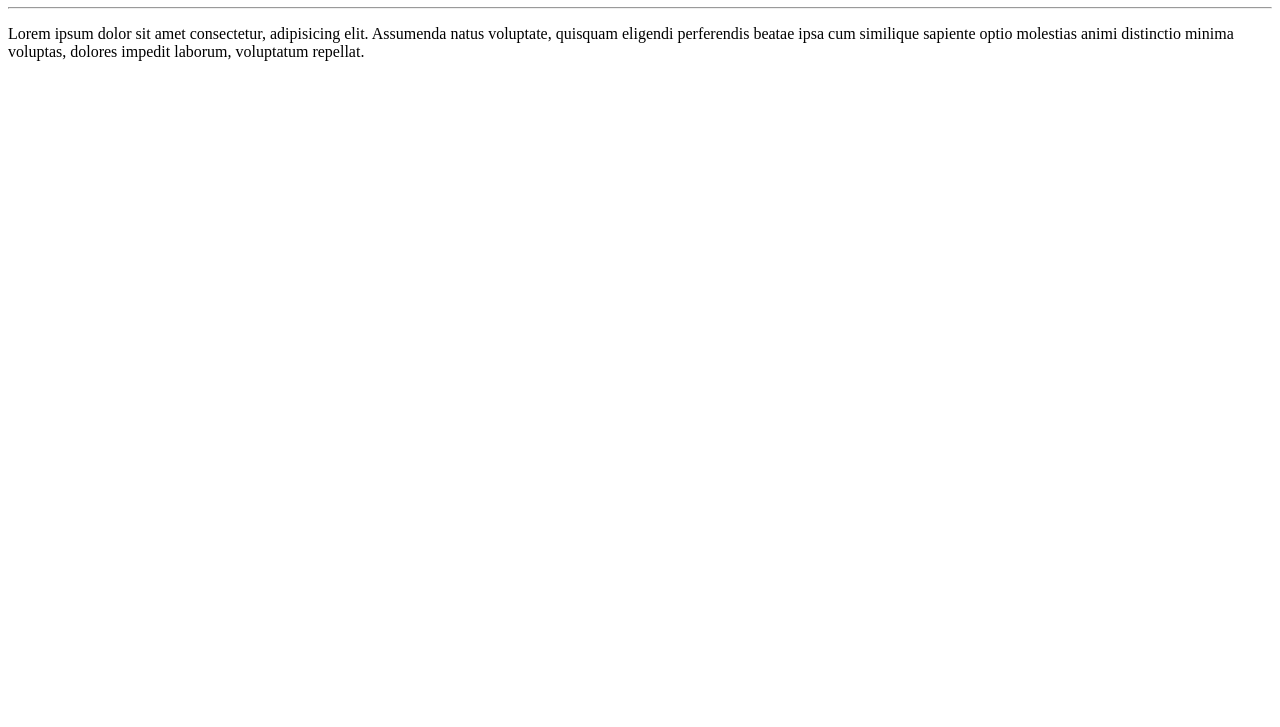
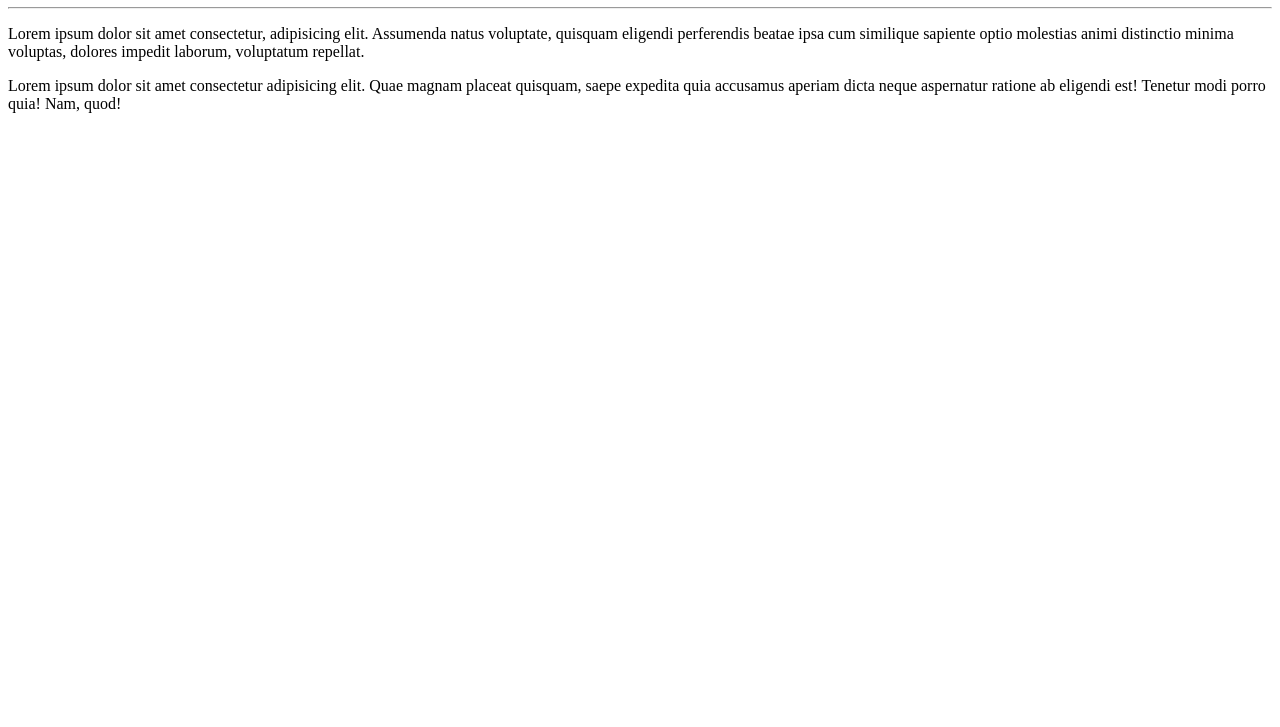
Before and after one commit to Joao-Oiiveira/Ola--mundo, a plain HTML site: page site-exemplo/index.html in a window 1280 px wide. Shown: the part 73-800 px from the top of the page. Drawn offline with Linux system fonts and the light colour scheme.

Commit message:
Adicionei um paragrafo

```diff
--- a/site-exemplo/index.html
+++ b/site-exemplo/index.html
@@ -9,5 +9,6 @@
     <h1>Ola, mundo</h1>
     <hr>
     <p>Lorem ipsum dolor sit amet consectetur, adipisicing elit. Assumenda natus voluptate, quisquam eligendi perferendis beatae ipsa cum similique sapiente optio molestias animi distinctio minima voluptas, dolores impedit laborum, voluptatum repellat.</p>
+    <p>Lorem ipsum dolor sit amet consectetur adipisicing elit. Quae magnam placeat quisquam, saepe expedita quia accusamus aperiam dicta neque aspernatur ratione ab eligendi est! Tenetur modi porro quia! Nam, quod!</p>
 </body>
 </html>
```
